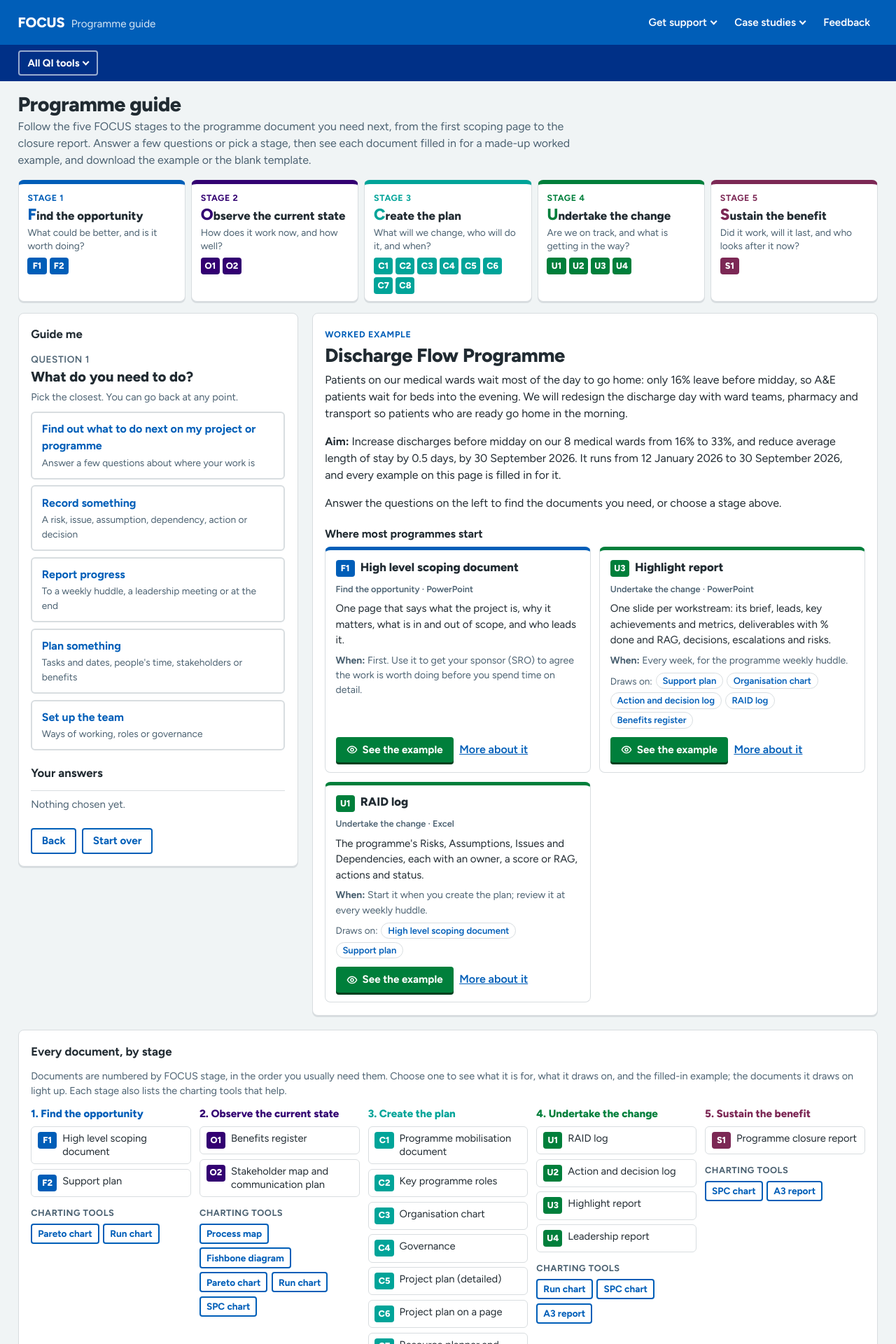
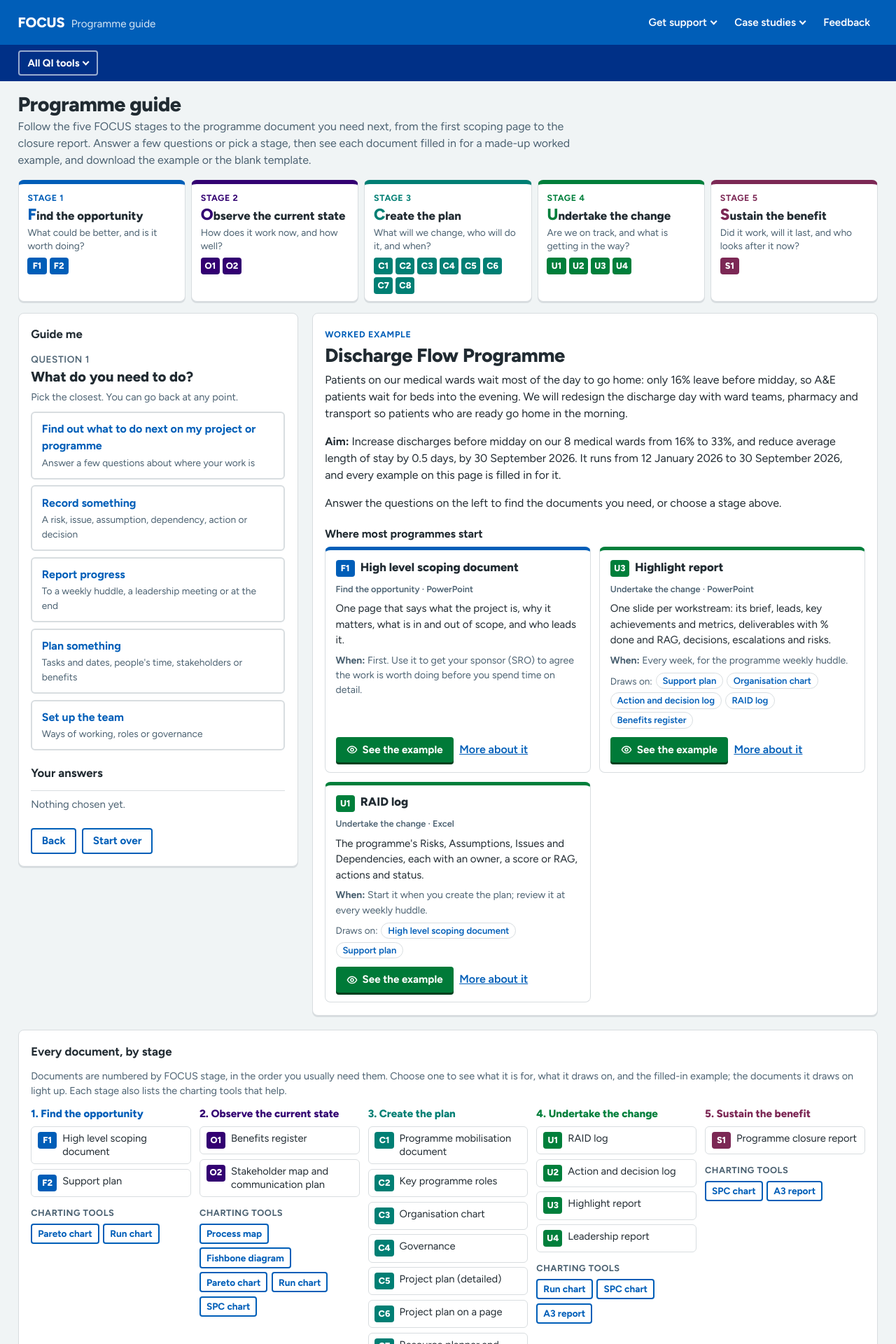
Before and after one commit to PerrinShanks-Cogito/IntegratedQiTools, a Jekyll site: the page built from programme_guide/index.html, in a window 1280 px wide. Shown: the top 1920 px of the page at 70% size. Built offline with Jekyll 4.4.1, drawn with Linux system fonts in a browser that asks for light colours.

Commit message:
Accessibility: fix WCAG 2.2 AA contrast, keyboard, reflow and focus issues
- Text contrast (1.4.3): darken the shared green text on its pale tint
  (#007F3B to #007A38, 4.72:1), the 2x2 matrix grey quadrant numbers
  (#768692 to #5E6E7A, 5.27:1) and the programme guide Create stage colour
  (#00A499 to #007F74, 4.9:1). The SPC tool's warning status text gets its
  own darker colour (#A35700, 5.36:1) instead of the chart's concern orange.
- Non-text contrast (1.4.11): run chart common cause points #8A9AA5 to
  #7E909C (3.30:1) and SPC concern orange #E07B00 to #D97500 (3.23:1).
- Keyboard (2.1.1): wide results tables in the admin demand and capacity and
  Gauge R&R tools take focus and are named regions, so they can be scrolled
  from the keyboard.
- Reflow (1.4.10): the histogram's hidden table heading no longer escapes the
  table's scroll box and widens the page at 320px.
- Focus not obscured (2.4.11): the design of experiments runs table pads its
  scrolling by the sticky header's height, so a result field tabbed to isn't
  hidden under the header.

Co-Authored-By: Claude Opus 5.5 <noreply@anthropic.com>
Claude-Session: https://claude.ai/code/session_01CcqVcpGD1yuYCHeFBNM8Ub

```diff
--- a/admin_demand_capacity/app.js
+++ b/admin_demand_capacity/app.js
@@ -522,7 +522,7 @@ function renderAll(){
     <div class="out-head"><h3 id="hRole">By role</h3></div>
     <p class="lead">Each role’s work against its staff time. Blue bars are the hours needed (${pl} to 85th percentile); green lines are the hours available.</p>
     <div class="chart-box" id="roleBox"></div>
-    <div class="tablewrap" style="max-height:none"><table><thead><tr><th class="l">Role</th><th>WTE in post</th><th>Available (h/wk)</th><th>Needed, average (h/wk)</th><th>Needed, ${pl} (h/wk)</th><th>Needed, 85th (h/wk)</th><th>Gap, ${pl} (WTE)</th><th>Gap, 85th (WTE)</th>${m.backlogMin ? '<th>Backlog (h)</th>' : ''}</tr></thead><tbody>${m.roles.map(r => `<tr><td class="l">${esc(r.name)}</td><td>${fmtW(r.wte)}</td><td>${fmt1(hrs(r.availMin))}</td><td>${fmt1(hrs(r.avg))}</td><td>${fmt1(hrs(r.lo))}</td><td>${fmt1(hrs(r.hi))}</td><td>${gapW(m, r.gapLo)}</td><td>${gapW(m, r.gapHi)}</td>${m.backlogMin ? `<td>${fmt1(hrs(r.backlogMin))}</td>` : ''}</tr>`).join('')}
+    <div class="tablewrap" style="max-height:none" tabindex="0" role="region" aria-labelledby="hRole"><table><thead><tr><th class="l">Role</th><th>WTE in post</th><th>Available (h/wk)</th><th>Needed, average (h/wk)</th><th>Needed, ${pl} (h/wk)</th><th>Needed, 85th (h/wk)</th><th>Gap, ${pl} (WTE)</th><th>Gap, 85th (WTE)</th>${m.backlogMin ? '<th>Backlog (h)</th>' : ''}</tr></thead><tbody>${m.roles.map(r => `<tr><td class="l">${esc(r.name)}</td><td>${fmtW(r.wte)}</td><td>${fmt1(hrs(r.availMin))}</td><td>${fmt1(hrs(r.avg))}</td><td>${fmt1(hrs(r.lo))}</td><td>${fmt1(hrs(r.hi))}</td><td>${gapW(m, r.gapLo)}</td><td>${gapW(m, r.gapHi)}</td>${m.backlogMin ? `<td>${fmt1(hrs(r.backlogMin))}</td>` : ''}</tr>`).join('')}
       <tr><td class="l"><strong>All roles, work shared</strong></td><td><strong>${fmtW(T.wte)}</strong></td><td><strong>${fmt1(hrs(T.availMin))}</strong></td><td><strong>${fmt1(hrs(T.avg))}</strong></td><td><strong>${fmt1(hrs(T.lo))}</strong></td><td><strong>${fmt1(hrs(T.hi))}</strong></td><td><strong>${gapW(m, T.gapLo)}</strong></td><td><strong>${gapW(m, T.gapHi)}</strong></td>${m.backlogMin ? `<td><strong>${fmt1(hrs(m.backlogMin))}</strong></td>` : ''}</tr>
       ${m.roles.length > 1 ? `<tr><td class="l">Sum of role gaps (roles can’t share work)</td><td></td><td></td><td></td><td></td><td></td><td>${gapW(m, m.roleGapLo)}</td><td>${gapW(m, m.roleGapHi)}</td>${m.backlogMin ? '<td></td>' : ''}</tr>` : ''}</tbody></table></div>
     <p class="note">Each percentile is taken from that role’s own weekly totals, so the role figures don’t add up to the all-roles figure: busy weeks for one role aren’t always busy for another.</p>
@@ -548,7 +548,7 @@ function renderAll(){
   h += `<section class="out-sec" aria-labelledby="hStreams">
     <div class="out-head"><h3 id="hStreams">Work streams</h3></div>
     <p class="lead">Baseline averages, with your scenarios applied.</p>
-    <div class="tablewrap" style="max-height:none"><table><thead><tr><th class="l">Work stream</th><th class="l">Role</th><th>Tasks a week</th><th>Minutes per task</th><th class="l">Time from</th><th>Hours a week</th><th>Share of demand</th><th>Failure demand (h/wk)</th><th>Turnaround (days)</th><th>Waiting now</th><th>Sustainable</th><th>Backlog</th></tr></thead><tbody>${m.streams.map(s => `<tr><td class="l">${esc(s.name)}</td><td class="l">${esc(s.role)}</td><td>${fmt1(s.tasksWk)}</td><td>${fmt(s.mins, 1)}</td><td class="l">${esc(s.src)}</td><td>${fmt1(hrs(s.minWk))}</td><td>${fmt(m.share(s) * 100, 1)}%</td><td>${s.fdMinWk ? fmt1(hrs(s.fdMinWk)) : '–'}</td><td>${isFinite(s.days) ? fmt(s.days, 1) : '–'}</td><td>${s.wait == null ? '–' : fmt(s.wait)}</td><td>${s.wait == null ? '–' : fmt(s.sus)}</td><td>${s.wait == null ? '–' : fmt(s.backlog)}</td></tr>`).join('')}</tbody></table></div>
+    <div class="tablewrap" style="max-height:none" tabindex="0" role="region" aria-labelledby="hStreams"><table><thead><tr><th class="l">Work stream</th><th class="l">Role</th><th>Tasks a week</th><th>Minutes per task</th><th class="l">Time from</th><th>Hours a week</th><th>Share of demand</th><th>Failure demand (h/wk)</th><th>Turnaround (days)</th><th>Waiting now</th><th>Sustainable</th><th>Backlog</th></tr></thead><tbody>${m.streams.map(s => `<tr><td class="l">${esc(s.name)}</td><td class="l">${esc(s.role)}</td><td>${fmt1(s.tasksWk)}</td><td>${fmt(s.mins, 1)}</td><td class="l">${esc(s.src)}</td><td>${fmt1(hrs(s.minWk))}</td><td>${fmt(m.share(s) * 100, 1)}%</td><td>${s.fdMinWk ? fmt1(hrs(s.fdMinWk)) : '–'}</td><td>${isFinite(s.days) ? fmt(s.days, 1) : '–'}</td><td>${s.wait == null ? '–' : fmt(s.wait)}</td><td>${s.wait == null ? '–' : fmt(s.sus)}</td><td>${s.wait == null ? '–' : fmt(s.backlog)}</td></tr>`).join('')}</tbody></table></div>
     ${m.parse.missing.length ? `<p class="note warn">No demand column for: ${esc(m.parse.missing.join(', '))}. Add a column with a matching heading in step 4.</p>` : ''}
   </section>`;
 
@@ -556,7 +556,7 @@ function renderAll(){
     h += `<section class="out-sec" aria-labelledby="hObs">
       <div class="out-head"><h3 id="hObs">Timed observations</h3></div>
       <p class="lead">The mean is used for workload: mean × tasks gives total time. The median is lower when a few tasks take much longer, so it would understate the work.</p>
-      <div class="tablewrap" style="max-height:none"><table><thead><tr><th class="l">Work stream</th><th>Times used</th><th>Left out</th><th>Mean (min)</th><th>Median (min)</th><th>SD (min)</th><th class="l">Used in model</th></tr></thead><tbody>${m.obs.map(o => `<tr><td class="l">${esc(o.name)}</td><td>${fmt(o.n)}</td><td>${o.dropped ? fmt(o.dropped) : '–'}</td><td>${fmt(o.mean, 1)}</td><td>${fmt(o.median, 1)}</td><td>${fmt(o.sd, 1)}</td><td class="l">${!o.matched ? 'No matching work stream' : o.used ? 'Yes' : 'No (entered time used)'}</td></tr>`).join('')}</tbody></table></div>
+      <div class="tablewrap" style="max-height:none" tabindex="0" role="region" aria-labelledby="hObs"><table><thead><tr><th class="l">Work stream</th><th>Times used</th><th>Left out</th><th>Mean (min)</th><th>Median (min)</th><th>SD (min)</th><th class="l">Used in model</th></tr></thead><tbody>${m.obs.map(o => `<tr><td class="l">${esc(o.name)}</td><td>${fmt(o.n)}</td><td>${o.dropped ? fmt(o.dropped) : '–'}</td><td>${fmt(o.mean, 1)}</td><td>${fmt(o.median, 1)}</td><td>${fmt(o.sd, 1)}</td><td class="l">${!o.matched ? 'No matching work stream' : o.used ? 'Yes' : 'No (entered time used)'}</td></tr>`).join('')}</tbody></table></div>
       ${m.obs.some(o => o.matched && o.n > 0 && o.n < 20) ? '<p class="note warn">Some work streams have fewer than 20 timed tasks. Time more if you can: small samples give unstable means.</p>' : ''}
     </section>`;
   }
--- a/assets/css/focus-tool.css
+++ b/assets/css/focus-tool.css
@@ -5,7 +5,7 @@
    so anything a tool sets for itself still wins. */
 :root{
   --blue:#005EB8; --navy:#003087; --bg:#F0F4F5; --surface:#FFFFFF; --text:#212B32; --ink:#212B32;
-  --muted:#4C6272; --line:#D8DDE0; --yellow:#FFB81C; --green:#007F3B; --green-bg:#E3F2E9;
+  --muted:#4C6272; --line:#D8DDE0; --yellow:#FFB81C; --green:#007A38; --green-bg:#E3F2E9;
   --blue-bg:#E6F0FA; --danger:#D5281B; --shadow:0 2px 0 #D8DDE0;
   --warn:#A65300; --ok:#007F3B; --info:#4C6272;
   /* Text on a coloured fill (primary button, selected toggle, badge). The
--- a/assets/css/site.css
+++ b/assets/css/site.css
@@ -3,7 +3,7 @@
 /* Landing page and 404 styles. Tool pages carry their own styles. */
 :root{
   --blue:#005EB8; --navy:#003087; --bg:#F0F4F5; --surface:#FFFFFF; --text:#212B32;
-  --muted:#4C6272; --line:#D8DDE0; --yellow:#FFB81C; --green:#007F3B; --green-bg:#E3F2E9;
+  --muted:#4C6272; --line:#D8DDE0; --yellow:#FFB81C; --green:#007A38; --green-bg:#E3F2E9;
   --shadow:0 2px 0 #D8DDE0;
 }
 @media (prefers-color-scheme: dark){
--- a/gauge_rr/app.js
+++ b/gauge_rr/app.js
@@ -502,7 +502,7 @@
     const n4 = x => isFinite(x) ? nf4.format(x) : '–';
     let h = '';
     const gcell = v => { const g = grade(v); return `<td class="num ${g.cls}">${pc(v)}</td>`; };
-    h += `<div class="tablewrap"><h3>Gauge R&amp;R</h3><table><caption class="sr">Variance components, standard deviations and percentages for each source of variation</caption><thead><tr><th>Source</th><th class="num">Variance component</th><th class="num">% Contribution</th><th class="num">Standard deviation</th><th class="num">Study variation (${o.k} × SD)</th><th class="num">% Study variation</th>${o.tol ? '<th class="num">% Tolerance</th>' : ''}${o.histSd > 0 ? '<th class="num">% Process</th>' : ''}</tr></thead><tbody>`;
+    h += `<div class="tablewrap" tabindex="0" role="region" aria-label="Gauge R&amp;R table"><h3>Gauge R&amp;R</h3><table><caption class="sr">Variance components, standard deviations and percentages for each source of variation</caption><thead><tr><th>Source</th><th class="num">Variance component</th><th class="num">% Contribution</th><th class="num">Standard deviation</th><th class="num">Study variation (${o.k} × SD)</th><th class="num">% Study variation</th>${o.tol ? '<th class="num">% Tolerance</th>' : ''}${o.histSd > 0 ? '<th class="num">% Process</th>' : ''}</tr></thead><tbody>`;
     rows.forEach(r => {
       const grrRow = r.key === 'grr' || r.sub;
       h += `<tr><td${r.sub === 2 ? ' class="sub" style="padding-left:2.6rem"' : r.sub ? ' class="sub"' : ''}>${r.key === 'grr' || r.key === 'total' ? `<b>${esc(r.label)}</b>` : esc(r.label)}</td><td class="num">${n4(r.v)}</td><td class="num">${pc(r.contrib)}</td><td class="num">${n4(r.sd)}</td><td class="num">${n4(r.sv)}</td>${grrRow ? gcell(r.psv) : `<td class="num">${pc(r.psv)}</td>`}${o.tol ? (grrRow ? gcell(r.ptol) : `<td class="num">${pc(r.ptol)}</td>`) : ''}${o.histSd > 0 ? (grrRow ? gcell(r.pproc) : `<td class="num">${pc(r.pproc)}</td>`) : ''}</tr>`;
@@ -510,7 +510,7 @@
     h += `</tbody></table><p class="hint">Number of distinct categories: <b>${ndc}</b>. For the measurement rows, green is under 10% (excellent), blue 10% to 30% (acceptable) and red over 30% (unacceptable).${o.method === 'xbarr' ? ' The X-bar and R method can’t split reproducibility into appraiser and interaction.' : ''}</p></div>`;
     if (o.method === 'anova') {
       const t = (title, rs) => {
-        let x = `<div class="tablewrap"><h3>${title}</h3><table><caption class="sr">${title}</caption><thead><tr><th>Source</th><th class="num">DF</th><th class="num">SS</th><th class="num">MS</th><th class="num">F</th><th class="num">P</th></tr></thead><tbody>`;
+        let x = `<div class="tablewrap" tabindex="0" role="region" aria-label="${title}"><h3>${title}</h3><table><caption class="sr">${title}</caption><thead><tr><th>Source</th><th class="num">DF</th><th class="num">SS</th><th class="num">MS</th><th class="num">F</th><th class="num">P</th></tr></thead><tbody>`;
         rs.forEach(r => { x += `<tr><td>${esc(srcName(r.src, o))}</td><td class="num">${r.df}</td><td class="num">${n4(r.ss)}</td><td class="num">${r.ms != null ? n4(r.ms) : ''}</td><td class="num">${r.F != null ? n4(r.F) : ''}</td><td class="num">${r.p != null ? pf(r.p) : ''}</td></tr>`; });
         return x + '</tbody></table>';
       };
--- a/histogram/index.html
+++ b/histogram/index.html
@@ -45,7 +45,7 @@ textarea:focus,input[type=text]:focus,input[type=number]:focus,select:focus{outl
 .adtest h3{font-size:1rem;margin:0 0 .25rem}
 .adtest p{margin:0}
 .adtest .adnums{font-variant-numeric:tabular-nums;color:var(--muted);font-size:.9rem;margin-top:.2rem}
-.tablewrap{overflow-x:auto;margin-top:1.25rem}
+.tablewrap{overflow-x:auto;margin-top:1.25rem;position:relative} /* keeps the hidden .sr heading inside the scroll box, so it can't widen the page */
 th,td{text-align:left;padding:.5rem .65rem;border-bottom:1px solid var(--line)}
 td.num,th.num{text-align:right;font-variant-numeric:tabular-nums}
 .bar{display:inline-block;height:10px;background:#005EB8;vertical-align:0;border-radius:1px}
--- a/matrix_2x2/app.js
+++ b/matrix_2x2/app.js
@@ -15,7 +15,7 @@
     green: { dot: '#007F3B', tint: '#E3F2E9', ink: '#00602C' },
     blue:  { dot: '#005EB8', tint: '#E6F0FA', ink: '#003087' },
     amber: { dot: '#ED8B00', tint: '#FFF4DB', ink: '#7A4600', dark: true },
-    grey:  { dot: '#768692', tint: '#EEF1F3', ink: '#4C6272' },
+    grey:  { dot: '#5E6E7A', tint: '#EEF1F3', ink: '#4C6272' },
     red:   { dot: '#D5281B', tint: '#FBE7E5', ink: '#9A1B12' }
   };
   // Quadrants: tr = high across and high up, tl = low across, high up, and so on.
--- a/programme_guide/index.html
+++ b/programme_guide/index.html
@@ -17,7 +17,7 @@ permalink: /programme_guide/
 <link rel="stylesheet" href="{{ '/assets/css/focus-tool.css' | relative_url }}">
 <style>
 :root{
-  --s-find:#005EB8; --s-observe:#330072; --s-create:#00A499; --s-undertake:#007F3B; --s-sustain:#7C2855;
+  --s-find:#005EB8; --s-observe:#330072; --s-create:#007F74; --s-undertake:#007F3B; --s-sustain:#7C2855;
 }
 @media (prefers-color-scheme: dark){
   :root:not([data-theme="light"]){
--- a/run_chart/app.js
+++ b/run_chart/app.js
@@ -287,7 +287,7 @@ function niceTicks(min, max, count){
   return { lo, hi, ticks, dp };
 }
 function palette(forceLight){
-  if (forceLight) return { surface:"#FFFFFF", ink:"#212B32", muted:"#4C6272", line:"#D8DDE0", improve:"#0072CE", concern:"#C9580A", neutral:"#7C2855", common:"#8A9AA5" };
+  if (forceLight) return { surface:"#FFFFFF", ink:"#212B32", muted:"#4C6272", line:"#D8DDE0", improve:"#0072CE", concern:"#C9580A", neutral:"#7C2855", common:"#7E909C" };
   const cs = getComputedStyle(document.documentElement), g = k => cs.getPropertyValue("--" + k).trim();
   return { surface:g("surface"), ink:g("ink"), muted:g("muted"), line:g("line"), improve:g("improve"), concern:g("concern"), neutral:g("neutral"), common:g("common") };
 }
--- a/run_chart/index.html
+++ b/run_chart/index.html
@@ -19,7 +19,7 @@ permalink: /run_chart/
 <style>
 :root{
   --soft:#F6F8F9; --brand:var(--blue); --brand-ink:#FFFFFF; --focus:var(--yellow); --improve:#0072CE;
-  --concern:#C9580A; --neutral:#7C2855; --common:#8A9AA5;
+  --concern:#C9580A; --neutral:#7C2855; --common:#7E909C;
 }
 @media (prefers-color-scheme: dark){
   :root:not([data-theme="light"]){
--- a/spc_tool/app.js
+++ b/spc_tool/app.js
@@ -552,7 +552,7 @@ function niceTicks(min, max, count){
 }
 
 /* ---------- Palettes ---------- */
-const LIGHT = { bg: '#FFFFFF', ink: '#17222D', muted: '#5A6875', grid: '#EDF0F3', rule: '#DCE2E7', common: '#8A96A3', improve: '#1A7FD4', concern: '#E07B00', neither: '#7A4BB0', target: '#2F7A47', note: '#2F7A47', line: '#3B4956', limit: '#6B7885', accent: '#005EB8' };
+const LIGHT = { bg: '#FFFFFF', ink: '#17222D', muted: '#5A6875', grid: '#EDF0F3', rule: '#DCE2E7', common: '#8A96A3', improve: '#1A7FD4', concern: '#D97500', neither: '#7A4BB0', target: '#2F7A47', note: '#2F7A47', line: '#3B4956', limit: '#6B7885', accent: '#005EB8' };
 function livePalette(){
   const cs = getComputedStyle(document.documentElement), g = k => cs.getPropertyValue('--' + k).trim();
   return { bg: 'transparent', ink: g('ink'), muted: g('muted'), grid: g('grid'), rule: g('rule'), common: g('common'), improve: g('improve'), concern: g('concern'), neither: g('neither'), target: g('target'), note: g('note'), line: g('line'), limit: g('limit'), accent: g('accent') };
```
Also changed, not shown: design_of_experiments/app.js (+8 -0 lines), spc_tool/index.html (+4 -4 lines).
